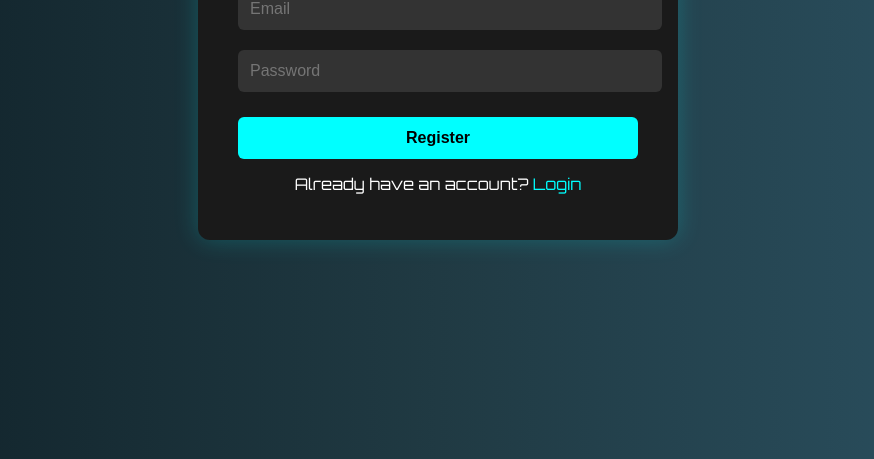
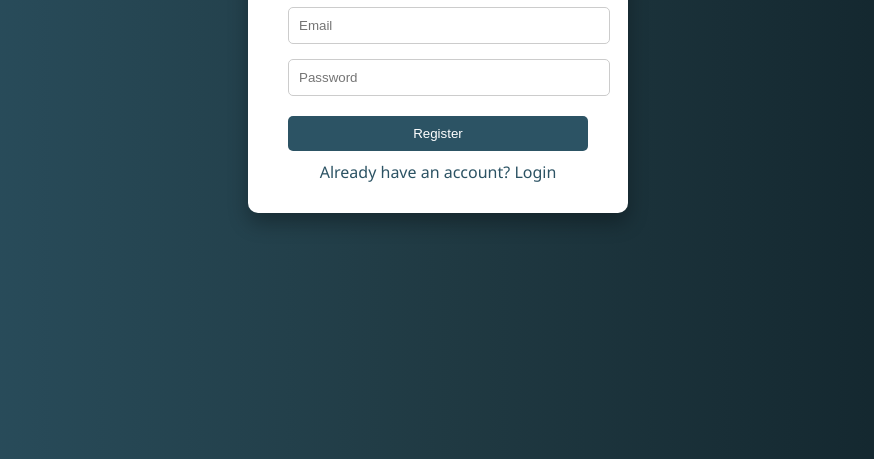
Before and after one commit to tann12345/MyMcSite, a website: page frontend/register.html in a window 1280 px wide. Shown: the part 341-800 px from the top of the page, without its empty margins (202-1076 px from the left). Drawn offline with Linux system fonts and the light colour scheme.

Commit message:
Update register.html

```diff
--- a/frontend/register.html
+++ b/frontend/register.html
@@ -1,86 +1,60 @@
 <!DOCTYPE html>
 <html lang="en">
 <head>
-  <meta charset="UTF-8" />
-  <title>Register - Minecraft Bot Panel</title>
-  <link href="https://fonts.googleapis.com/css2?family=Orbitron&display=swap" rel="stylesheet">
+  <meta charset="UTF-8">
+  <title>Register</title>
   <style>
     body {
-      margin: 0;
-      font-family: 'Orbitron', sans-serif;
-      background: linear-gradient(to right, #0f2027, #203a43, #2c5364);
+      background: #0f2027;
+      background: linear-gradient(to right, #2c5364, #203a43, #0f2027);
+      font-family: 'Segoe UI', sans-serif;
       display: flex;
       justify-content: center;
       align-items: center;
       height: 100vh;
+      margin: 0;
+    }
+    .box {
+      background: #fff;
+      padding: 30px 40px;
+      border-radius: 10px;
+      box-shadow: 0 10px 20px rgba(0,0,0,0.3);
+      text-align: center;
+      width: 300px;
+    }
+    input {
+      display: block;
+      width: 100%;
+      padding: 10px;
+      margin-top: 15px;
+      border: 1px solid #ccc;
+      border-radius: 5px;
+    }
+    button {
+      margin-top: 20px;
+      padding: 10px;
+      width: 100%;
+      background: #2c5364;
       color: white;
+      border: none;
+      border-radius: 5px;
+      cursor: pointer;
     }
-
-    .register-box {
-      background: #1a1a1a;
-      padding: 30px 40px;
-      border-radius: 12px;
-      box-shadow: 0 0 25px rgba(0, 255, 255, 0.2);
-      width: 100%;
-      max-width: 400px;
-      text-align: center;
-    }
-
-    .register-box h2 {
-      margin-bottom: 20px;
-      color: #00ffff;
-    }
-
-    .register-box input {
-      width: 100%;
-      padding: 12px;
-      margin: 10px 0;
-      border: none;
-      border-radius: 6px;
-      background-color: #333;
-      color: white;
-      font-size: 16px;
-    }
-
-    .register-box button {
-      margin-top: 15px;
-      width: 100%;
-      padding: 12px;
-      background-color: #00ffff;
-      border: none;
-      border-radius: 6px;
-      font-size: 16px;
-      font-weight: bold;
-      color: black;
-      cursor: pointer;
-      transition: background-color 0.3s;
-    }
-
-    .register-box button:hover {
-      background-color: #00cccc;
-    }
-
-    .register-box p {
-      margin-top: 15px;
-    }
-
-    .register-box a {
-      color: #00ffff;
+    a {
+      display: block;
+      margin-top: 10px;
+      color: #2c5364;
       text-decoration: none;
-    }
-
-    .register-box a:hover {
-      text-decoration: underline;
     }
   </style>
 </head>
 <body>
-  <div class="register-box">
+  <div class="box">
     <h2>Register</h2>
-    <input type="email" id="email" placeholder="Email" required />
-    <input type="password" id="password" placeholder="Password" required />
+    <input type="email" id="email" placeholder="Email" />
+    <input type="password" id="password" placeholder="Password" />
     <button onclick="register()">Register</button>
-    <p>Already have an account? <a href="login.html">Login</a></p>
+    <a href="login.html">Already have an account? Login</a>
   </div>
 
   <script src="register.js"></script>
```
